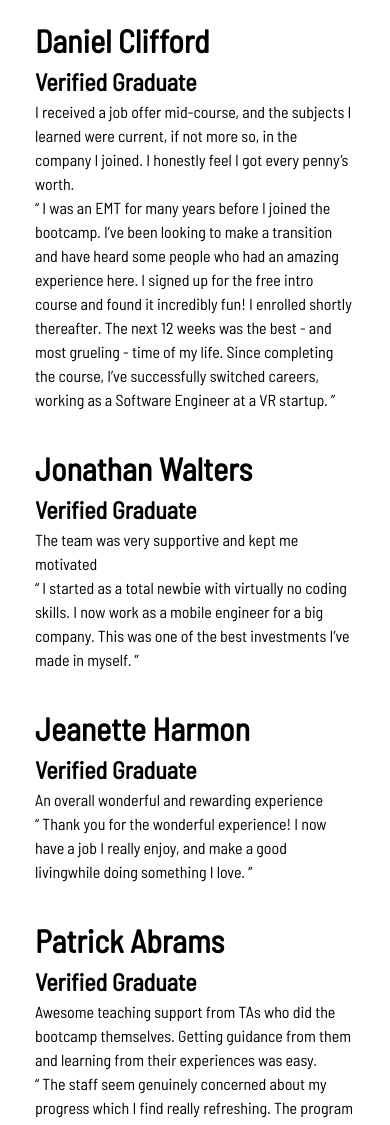
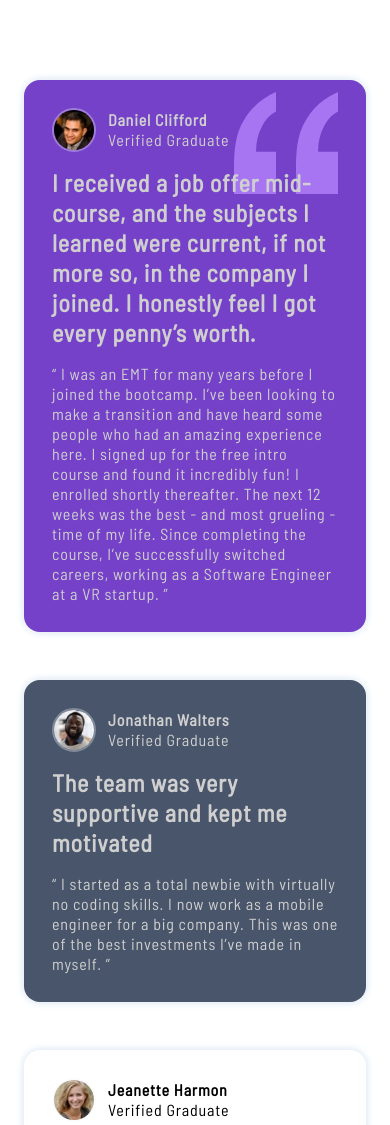
Before and after one commit to Rapbit27/07_Testimoials_Grid_Section, a plain HTML site: page index.html in a window 390 px wide. Shown: the top 1125 px of the page. Drawn offline with Linux system fonts and the light colour scheme.

Commit message:
completed mobile view

```diff
--- a/assets/styles/style.css
+++ b/assets/styles/style.css
@@ -1,8 +1,8 @@
 * {
     margin: 0;
     font-family: "BarlowSemiCondensed", sans-serif;
-    line-height: 150%;
-    letter-spacing: 0;
+    line-height: 125%;
+    letter-spacing: 0.05rem;
 }
 
 @font-face {
@@ -11,7 +11,7 @@
 }
 
 .html {
-    background: hsl(0, 0%, 81%);
+    background: hsl(210, 46%, 95%);
 }
 
 main {
@@ -24,20 +24,82 @@ main {
 .wrapper {
     display: grid;
     grid-template-columns: repeat(1, 1fr);
+    margin: 3.5rem 0;
 }
 
 .card {
     display: flex;
     flex-direction: column;
     align-items: flex-start;
-    justify-content: space-evenly;
+    /* justify-content: space-evenly; */
     max-width: 20rem;
-    padding: 1rem;
+    padding: 1.75rem;
+    margin: 1.5rem;
+    border-radius: 1rem;
+    box-shadow: 0 0 0.5rem hsl(210, 52%, 88%);
 }
 
+.card-1 {
+    background: hsl(263, 55%, 52%);
+    color: hsl(0, 0%, 81%);
+}
+.card-2 {
+    background: hsl(217, 19%, 35%);
+    color: hsl(0, 0%, 81%);
+}
+.card-3{
+    background: hsl(0, 0%, 100%);
+}
+.card-4 {
+    background: hsl(219, 29%, 14%);
+    color: hsl(0, 0%, 81%);
+}
+.card-5{
+    background: hsl(0, 0%, 100%);
+}
 
+.icon-1 {
+    display: flex;
+    align-self: flex-end;
+    justify-self: flex-start;
+    position: absolute;
+    transform: translate(0, -1rem);
+}
 
+.top {
+    display: flex;
+    align-items: center;
+    margin-bottom: 1rem;
+}
 
+.top img {
+    width: 2.5rem;
+    border: 2px solid hsla(210, 46%, 95%, 0.337);
+    margin-right: 0.75rem;
+    border-radius: 100px;
+}
+
+.name {
+    font-size: 1rem;
+    font-weight: 600;
+}
+
+.position {
+    font-size: 1rem;
+    font-weight: 500;
+}
+
+.title-review {
+    font-size: 1.5rem;
+    font-weight: 600;
+    margin-bottom: 1rem;
+    z-index: 1;
+}
+
+.detail-review {
+    font-size: 1rem;
+    font-weight: 500;
+}
 
 
 
--- a/index.html
+++ b/index.html
@@ -16,41 +16,88 @@
     <div class="wrapper">
 
       <div class="card card-1">
+        <div class="icon-1">
+          <img src="./assets/images/bg-pattern-quotation.svg" alt="">
+        </div>
+        <div class="top">
+          <img src="./assets/images/image-daniel.jpg" alt="">
+          <div>
             <h1 class="name">Daniel Clifford</h1>
             <h2 class="position">Verified Graduate</h2>
-        <p class="main-review">I received a job offer mid-course, and the subjects I learned were current, if not more so, in the company I joined. I honestly feel I got every penny’s worth.</p>
-        <p class="detail-review">
-          “ I was an EMT for many years before I joined the bootcamp. I’ve been looking to make a transition and have heard some people who had an amazing experience here. I signed up for the free intro course and found it incredibly fun! I enrolled shortly thereafter.
-          The next 12 weeks was the best - and most grueling - time of my life. Since completing the course, I’ve successfully switched careers, working as a Software Engineer at a VR startup. ”
+          </div>
+        </div>
+        <div class="title-review">
+          <p>I received a job offer mid-course, and the subjects I learned were current, if not more so, in the company I joined. I honestly feel I got every penny’s worth.</p>
+        </div>
+        <div class="detail-review">
+          <p>
+            “ I was an EMT for many years before I joined the bootcamp. I’ve been looking to make a transition and have heard some people who had an amazing experience here. I signed up for the free intro course and found it incredibly fun! I enrolled shortly thereafter. The next 12 weeks was the best - and most grueling - time of my life. Since completing the course, I’ve successfully switched careers, working as a Software Engineer at a VR startup. ”
           </p>
+        </div>
       </div>
 
       <div class="card card-2">
+        <div class="top">
+          <img src="./assets/images/image-jonathan.jpg" alt="">
+          <div>
             <h1 class="name">Jonathan Walters</h1>
             <h2 class="position">Verified Graduate</h2>
-        <p class="main-review">The team was very supportive and kept me motivated</p>
-        <p class="detail-review">“ I started as a total newbie with virtually no coding skills. I now work as a mobile engineer for a big company. This was one of the best investments I’ve made in myself. ”</p>
+          </div>
+        </div>
+        <div class="title-review">
+          <p>The team was very supportive and kept me motivated</p>
+        </div>
+        <div class="detail-review">
+          <p>“ I started as a total newbie with virtually no coding skills. I now work as a mobile engineer for a big company. This was one of the best investments I’ve made in myself. ”</p>
+        </div>
       </div>
 
       <div class="card card-3">
+        <div class="top">
+          <img src="./assets/images/image-jeanette.jpg" alt="">
+          <div>
             <h1 class="name">Jeanette Harmon</h1>
             <h2 class="position">Verified Graduate</h2>
-        <p class="main-review">An overall wonderful and rewarding experience</p>
-        <p class="detail-review">“ Thank you for the wonderful experience! I now have a job I really enjoy, and make a good livingwhile doing something I love. ”</p>
+          </div>
+        </div>
+        <div class="title-review">
+          <p>An overall wonderful and rewarding experience</p>
+        </div>
+        <div class="detail-review">
+          <p>“ Thank you for the wonderful experience! I now have a job I really enjoy, and make a good livingwhile doing something I love. ”</p>
+        </div>
       </div>
 
       <div class="card card-4">
+        <div class="top">
+          <img src="./assets/images/image-patrick.jpg" alt="">
+          <div>
             <h1 class="name">Patrick Abrams</h1>
             <h2 class="position">Verified Graduate</h2>
-        <p class="main-review">Awesome teaching support from TAs who did the bootcamp themselves. Getting guidance from them and learning from their experiences was easy.</p>
-        <p class="detail-review">“ The staff seem genuinely concerned about my progress which I find really refreshing. The program gave me the confidence necessary to be able to go out in the world and present myself as a capable junior developer. The standard is above the rest. You will get the personal attention you need from an incredible community of smart and amazing people. ”</p>
+          </div>
+        </div>
+        <div class="title-review">
+          <p>Awesome teaching support from TAs who did the bootcamp themselves. Getting guidance from them and learning from their experiences was easy.</p>
+        </div>
+        <div class="detail-review">
+          <p>“ The staff seem genuinely concerned about my progress which I find really refreshing. The program gave me the confidence necessary to be able to go out in the world and present myself as a capable junior developer. The standard is above the rest. You will get the personal attention you need from an incredible community of smart and amazing people. ”</p>
+        </div>
       </div>
 
       <div class="card card-5">
+        <div class="top">
+          <img src="./assets/images/image-kira.jpg" alt="">
+          <div>
             <h1 class="name">Kira Whittle</h1>
             <h2 class="position">Verified Graduate</h2>
-        <p class="main-review">Such a life-changing experience. Highly recommended!</p>
-        <p class="detail-review">“ Before joining the bootcamp, I’ve never written a line of code. I needed some structure from  professionals who can help me learn programming step by step. I was encouraged to enroll by a former  student of theirs who can only say wonderful things about the program. The entire curriculum and staff  did not disappoint. They were very hands-on and I never had to wait long for assistance. The agile team project, in particular, was outstanding. It took my learning to the next level in a way that no tutorial could ever have. In fact, I’ve often referred to it during interviews as an example of my developent  experience. It certainly helped me land a job as a full-stack developer after receiving multiple offers. 100% recommend! ”</p>
+          </div>
+        </div>
+        <div class="title-review">
+          <p>Such a life-changing experience. Highly recommended!</p>
+        </div>
+        <div class="detail-review">
+          <p>“ Before joining the bootcamp, I’ve never written a line of code. I needed some structure from  professionals who can help me learn programming step by step. I was encouraged to enroll by a former  student of theirs who can only say wonderful things about the program. The entire curriculum and staff  did not disappoint. They were very hands-on and I never had to wait long for assistance. The agile team project, in particular, was outstanding. It took my learning to the next level in a way that no tutorial could ever have. In fact, I’ve often referred to it during interviews as an example of my developent  experience. It certainly helped me land a job as a full-stack developer after receiving multiple offers. 100% recommend! ”</p>
+        </div>
       </div>
 
     </div>
```
Lines whose indentation alone changed are shown as unchanged.
